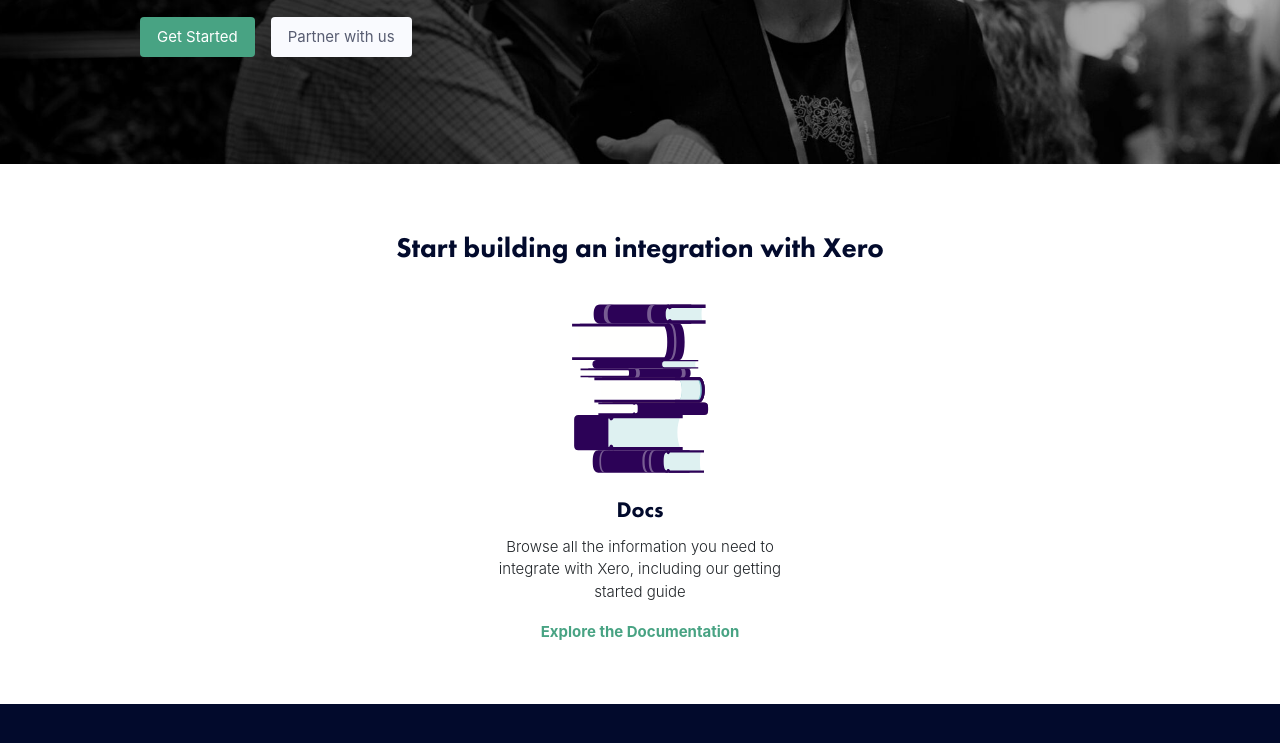
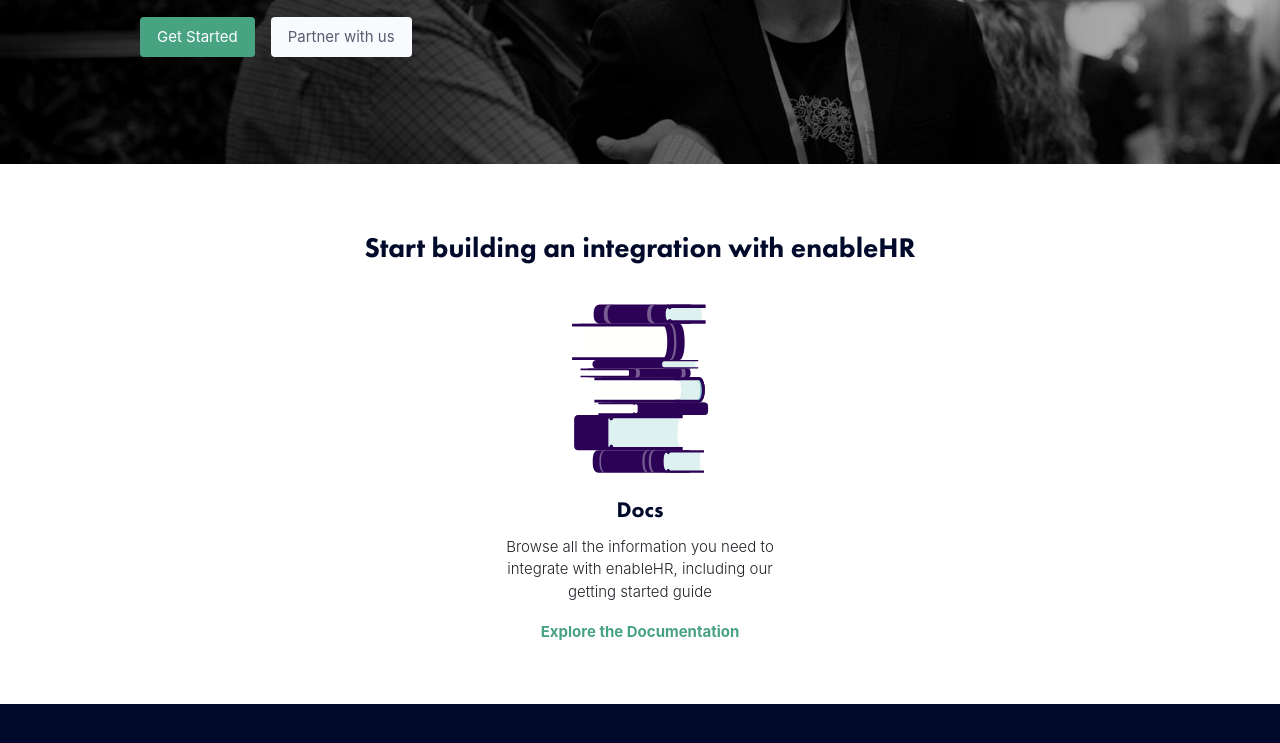
Before and after one commit to beckzayi/hello-gatsby, a Gatsby site: page /home in a window 1280 px wide. Shown: the part 359-1102 px from the top of the page. Built offline with nearby package versions, Linux system fonts and the light colour scheme; Gatsby itself is replaced by a stand-in of ours.

Commit message:
some text

```diff
--- a/src/components/jsonplaceholder/all-posts.js
+++ b/src/components/jsonplaceholder/all-posts.js
@@ -1,6 +1,5 @@
 import React from 'react';
 import Loadable from '@loadable/component';
-import "swagger-ui-react/swagger-ui.css";
 
 const SwaggerUI = Loadable(() => import('swagger-ui-react'));
 
--- a/src/components/jsonplaceholder/get-post.js
+++ b/src/components/jsonplaceholder/get-post.js
@@ -1,6 +1,5 @@
 import React from 'react';
 import Loadable from '@loadable/component';
-import "swagger-ui-react/swagger-ui.css";
 
 const SwaggerUI = Loadable(() => import('swagger-ui-react'));
 
--- a/src/components/petstore/get-pet.js
+++ b/src/components/petstore/get-pet.js
@@ -1,6 +1,5 @@
 import React from 'react';
 import Loadable from '@loadable/component';
-import "swagger-ui-react/swagger-ui.css";
 
 const SwaggerUI = Loadable(() => import('swagger-ui-react'));
 
--- a/src/pages/docs/index.js
+++ b/src/pages/docs/index.js
@@ -68,7 +68,7 @@
                         <div className="col">
                             <div className="card-container">
                                 <a href="/" className="card-title font-weight-bold text-center text-dark m-3 font-bold">
-                                    Accounting
+                                    WHS
                                 </a>
                             </div>
                         </div>
--- a/src/pages/home.js
+++ b/src/pages/home.js
@@ -20,14 +20,14 @@
             </div>
 
             <section className="page-width-standard">
-                <h2 className="text-center section-title mb-3">Start building an integration with Xero</h2>
+                <h2 className="text-center section-title mb-3">Start building an integration with enableHR</h2>
                 <div className="row">
                     <div className="col-4 offset-4">
                         <div className="card-container text-center">
                             <img src="/images/service-resources.svg" className="w-100 mb-2" alt="Docs" />
                             <h3>Docs</h3>
                             <div className="card-content mb-3">
-                                Browse all the information you need to integrate with Xero, including our getting started guide
+                                Browse all the information you need to integrate with enableHR, including our getting started guide
                             </div>
                             <div className="card-extra">
                                 <a href="/docs" className="font-weight-bold rounded-sm">Explore the Documentation</a>
```
